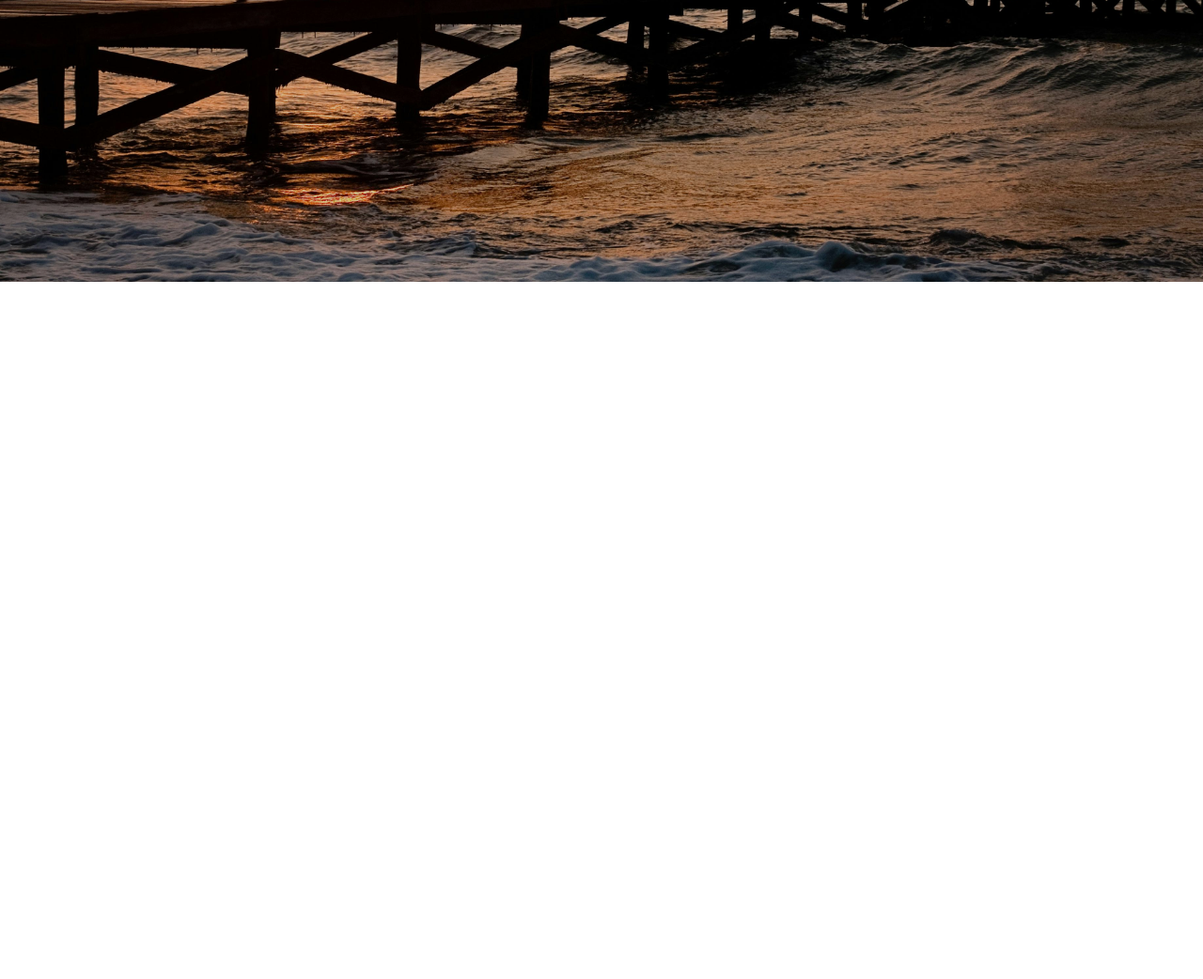
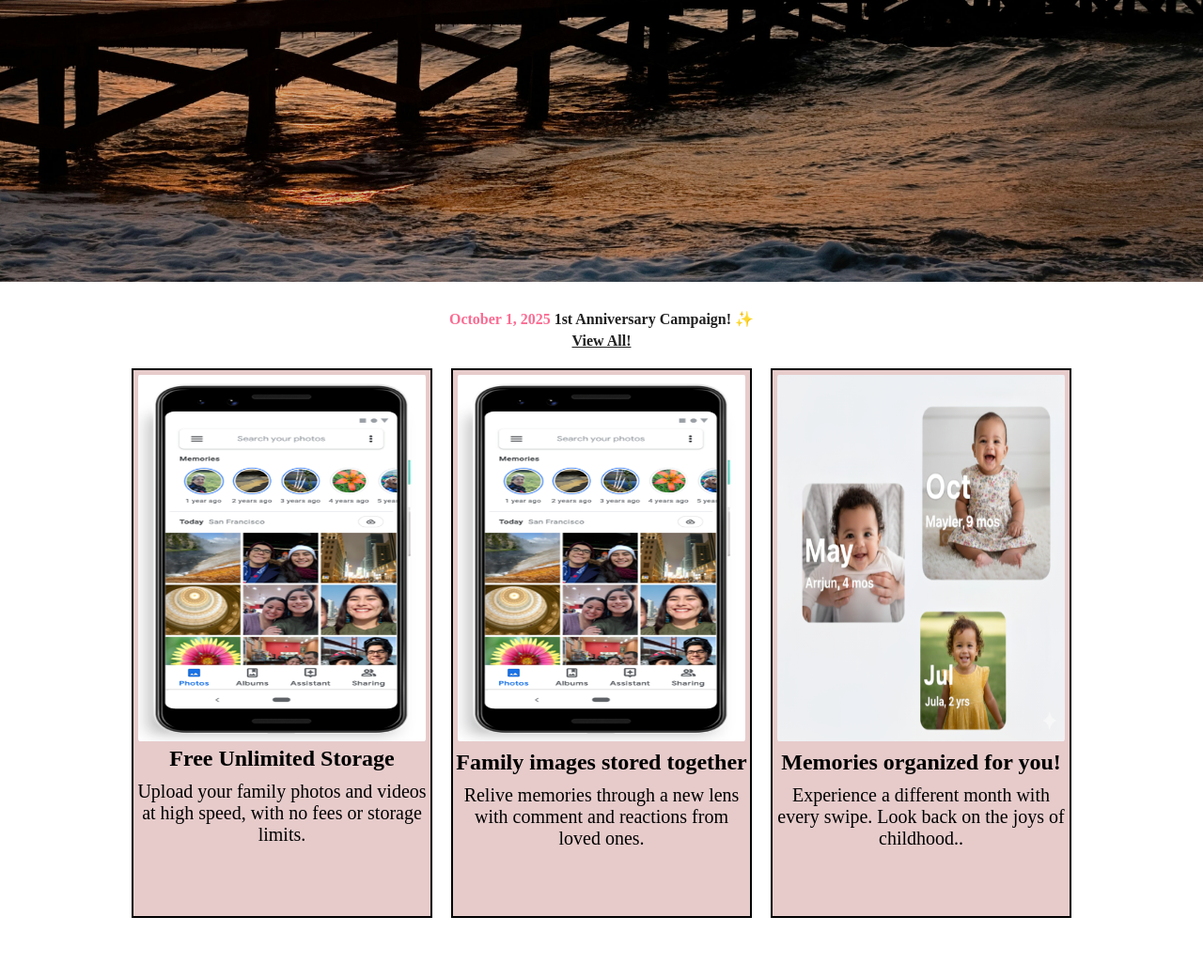
Before and after one commit to gerejakajal207/Java-MiniProject, a plain HTML site: page index.html in a window 1280 px wide. Shown: the part 570-1612 px from the top of the page at 94% size. Before the commit the page ends 870 px from the top, so only its background shows below. Drawn offline with Linux system fonts and the light colour scheme.

Commit message:
Modified index.html and style.css

```diff
--- a/index.html
+++ b/index.html
@@ -32,5 +32,35 @@
     </div>
    <!-- Hero ends -->
 
+    <!-- announcements start -->
+      <div class="announcements d-flex-col align-items-center">
+        <div>
+           <a href="anniversary.html" class="text-pink announcement-text text-decoration-none">October 1, 2025</a>
+        <a href="anniversary.html" class="announcement-text text-decoration-none text-black">1st Anniversary Campaign! &#10024;</a>
+        </div>
+        <a href="blogs.html" class="announcement-link text-black">View All!</a>
+      </div>
+    <!-- announcements end -->
+
+    <!-- cards start -->
+      <div class="cards-container d-flex justify-content-center">
+        <div class="cards d-flex-col">
+          <img src="static/card1.png" alt="unlimited storage">
+          <h2>Free Unlimited Storage</h2>
+          <p>Upload your family photos and videos at high speed, with no fees or storage limits.</p>
+        </div>
+        <div class="cards">
+          <img src="static/card1.png" alt="unlimited storage">
+          <h2>Family images stored together</h2>
+          <p>Relive memories through a new lens with comment and reactions from loved ones.</p>
+        </div>
+        <div class="cards">
+          <img src="static/card3.png" alt="unlimited storage">
+          <h2>Memories organized for you!</h2>
+          <p>Experience a different month with every swipe. Look back on the joys of childhood..</p>
+        </div>
+      </div>
+    <!-- cards start -->
+
 </body>
 </html>
--- a/style.css
+++ b/style.css
@@ -60,3 +60,39 @@
 #hero>a{
   margin: 30px;
 }
+.announcement-text,.announcement-link{
+  font-weight: 600;
+}
+.announcements{
+  margin-top: 30px;
+  width: 100%;
+}
+.announcement-link{
+  margin-top: 5px;
+}
+.cards>img{
+  width: 100%;
+  height: 400px;
+  border-radius: 2%;
+  padding: 5px;
+}
+.cards{
+  width: 25%;
+  height: 90%;
+  background-color: rgb(231, 203, 203);
+  border: 2px solid black;
+  text-align: center;
+}
+.cards>p{
+  margin-top: 10px;
+  font-size: 20px;
+}
+.cards-container{
+  width: 100%;
+  gap: 20px;
+  height: 100%;
+  margin-left: auto;
+  margin-right: auto;
+ height: 650px;
+ margin-top: 20px;
+}
```
Also changed, not shown: static/card1.png (added), static/card3.png (added).
